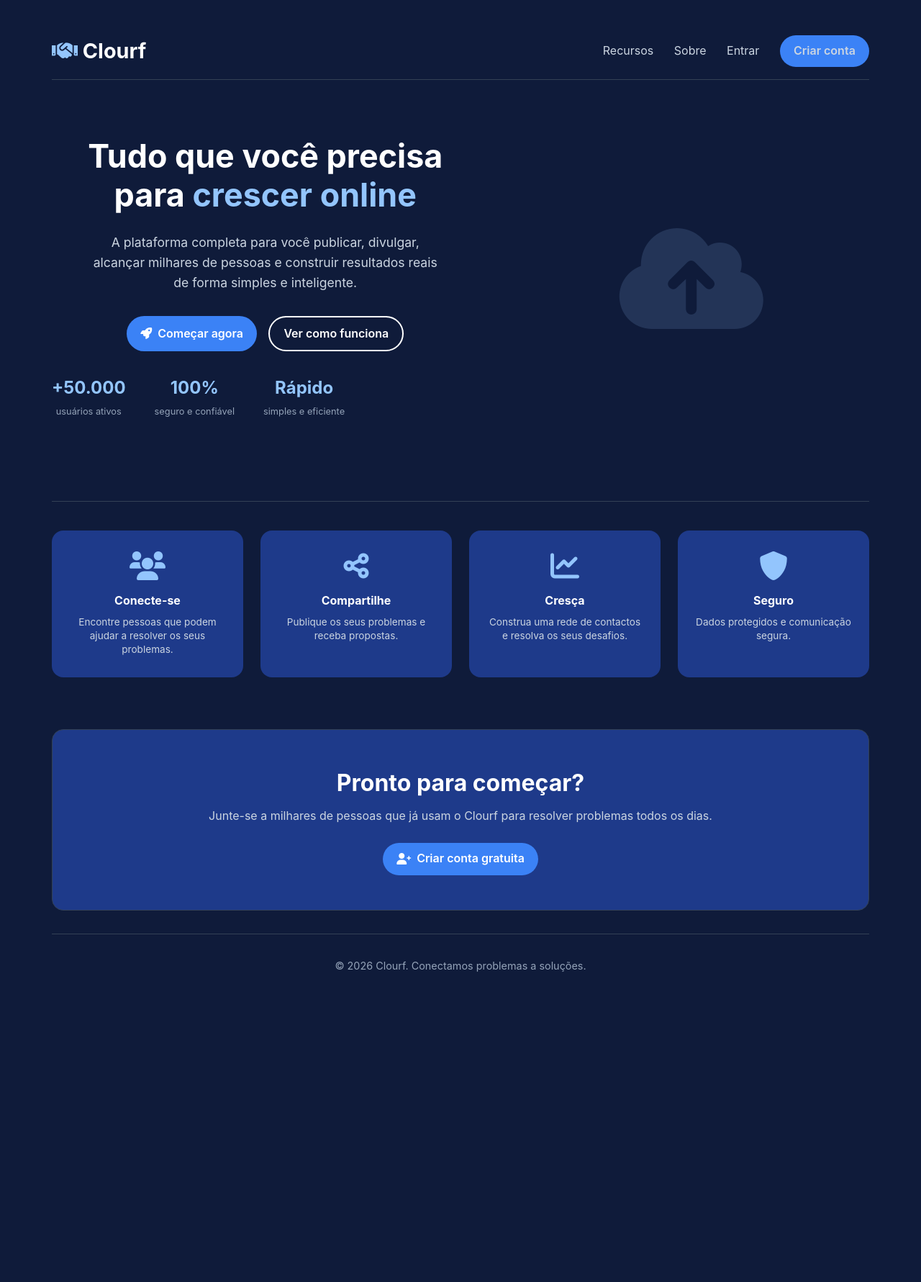
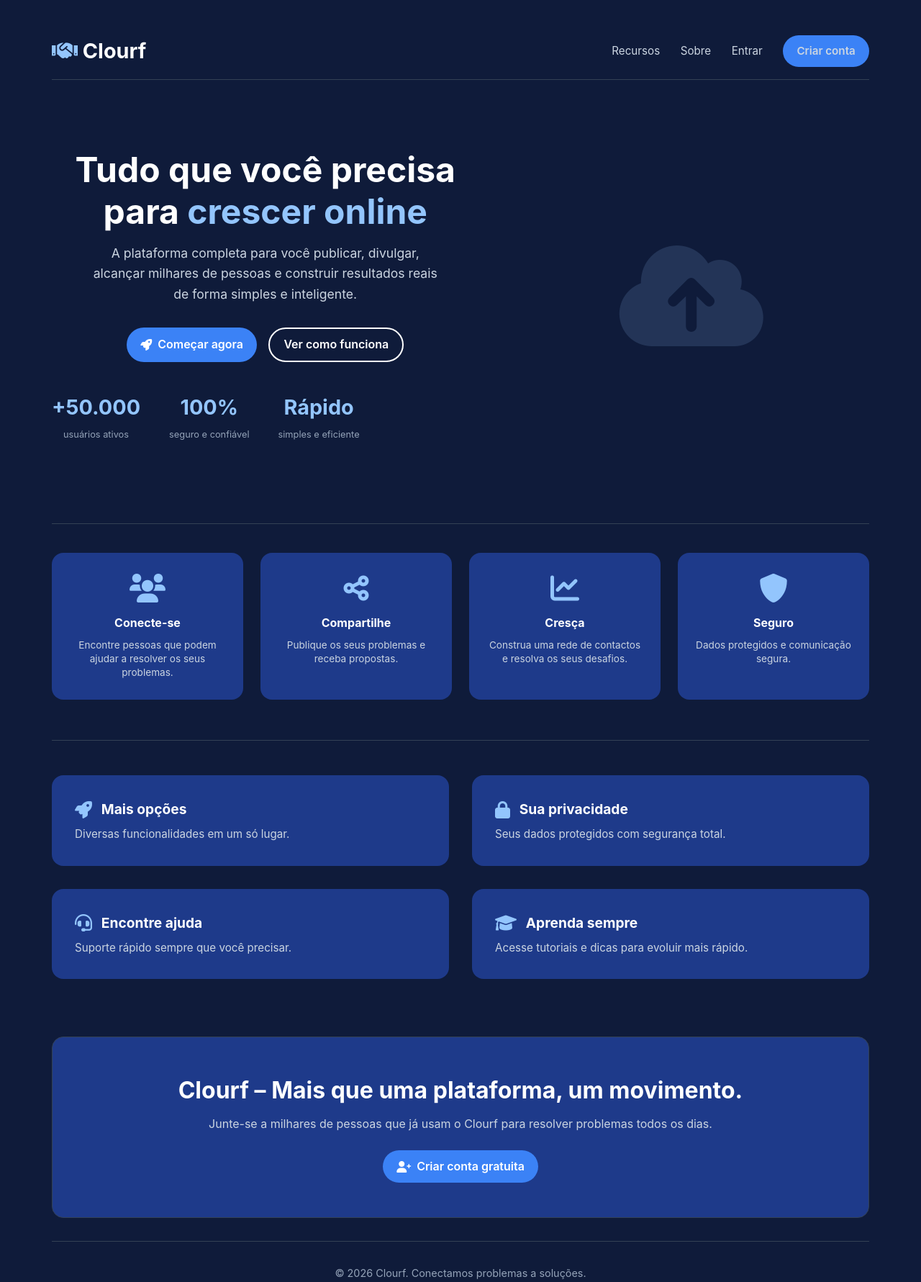
Before and after one commit to Desquek/Clourf-, a Flask app: template templates/landing.html in a window 1280 px wide. Shown: the top 1781 px of the page at 72% size. Before the commit the page ends 1350 px from the top, so only its background shows below. Run offline with Flask 2, Linux system fonts and the light colour scheme; the template is opened without the code that fills it, so the values that code supplies are empty.

Commit message:
Atualizar o landing.html

```diff
--- a/templates/landing.html
+++ b/templates/landing.html
@@ -8,7 +8,7 @@
     <link rel="stylesheet" href="{{ url_for('static', filename='css/style.css') }}">
     <style>
         /* ========================================
-           LANDING PAGE - ESTILO CLOURF
+           LANDING PAGE - DESIGN COMPLETO
         ======================================== */
         body {
             background: var(--fundo);
@@ -25,7 +25,7 @@
             padding: 2rem;
         }
 
-        /* Top Bar */
+        /* ===== TOP BAR ===== */
         .landing-top-bar {
             display: flex;
             justify-content: space-between;
@@ -50,6 +50,7 @@
             margin-left: 1.5rem;
             text-decoration: none;
             transition: var(--transition);
+            font-size: 0.95rem;
         }
 
         .landing-nav a:hover {
@@ -60,12 +61,12 @@
             margin-left: 1.5rem;
         }
 
-        /* Hero Section */
+        /* ===== HERO ===== */
         .hero {
             display: flex;
             align-items: center;
             justify-content: space-between;
-            padding: 1rem 0 3rem 0;
+            padding: 2rem 0 3rem 0;
             gap: 3rem;
         }
 
@@ -74,8 +75,8 @@
         }
 
         .hero-content h1 {
-            font-size: 2.8rem;
-            margin-bottom: 1.5rem;
+            font-size: 3rem;
+            margin-bottom: 1rem;
             line-height: 1.2;
         }
 
@@ -83,7 +84,7 @@
             color: var(--azul-muito-claro);
         }
 
-        .hero-content p {
+        .hero-content .subtitle {
             font-size: 1.1rem;
             color: var(--cinza-claro);
             margin-bottom: 2rem;
@@ -95,12 +96,12 @@
             display: flex;
             gap: 1rem;
             flex-wrap: wrap;
-            margin-bottom: 2rem;
         }
 
         .hero-stats {
             display: flex;
             gap: 2.5rem;
+            margin-top: 2.5rem;
         }
 
         .hero-stats div {
@@ -109,7 +110,7 @@
 
         .hero-stats span {
             display: block;
-            font-size: 1.5rem;
+            font-size: 1.8rem;
             font-weight: 700;
             color: var(--azul-muito-claro);
         }
@@ -130,7 +131,7 @@
             opacity: 0.15;
         }
 
-        /* Features Grid */
+        /* ===== FEATURES GRID ===== */
         .features-grid {
             display: grid;
             grid-template-columns: repeat(4, 1fr);
@@ -171,7 +172,47 @@
             line-height: 1.4;
         }
 
-        /* CTA */
+        /* ===== INFO SECTION ===== */
+        .info-section {
+            display: grid;
+            grid-template-columns: repeat(2, 1fr);
+            gap: 2rem;
+            padding: 3rem 0;
+            border-top: 1px solid var(--cinza-escuro);
+            margin-top: 1rem;
+        }
+
+        .info-block {
+            background: var(--azul-medio);
+            padding: 2rem;
+            border-radius: var(--radius);
+            transition: var(--transition);
+        }
+
+        .info-block:hover {
+            background: var(--azul-claro);
+        }
+
+        .info-block h3 {
+            font-size: 1.2rem;
+            margin-bottom: 0.5rem;
+            display: flex;
+            align-items: center;
+            gap: 0.8rem;
+        }
+
+        .info-block h3 i {
+            color: var(--azul-muito-claro);
+            font-size: 1.5rem;
+        }
+
+        .info-block p {
+            color: var(--cinza-claro);
+            font-size: 0.95rem;
+            line-height: 1.5;
+        }
+
+        /* ===== CTA ===== */
         .cta-section {
             background: var(--azul-medio);
             border-radius: var(--radius);
@@ -192,7 +233,7 @@
             font-size: 1rem;
         }
 
-        /* Footer */
+        /* ===== FOOTER ===== */
         .landing-footer {
             text-align: center;
             padding: 2rem 0;
@@ -209,6 +250,9 @@
             .features-grid {
                 grid-template-columns: repeat(2, 1fr);
             }
+            .info-section {
+                grid-template-columns: 1fr;
+            }
         }
 
         @media (max-width: 768px) {
@@ -218,7 +262,7 @@
                 padding: 1rem 0;
             }
 
-            .hero-content p {
+            .hero-content .subtitle {
                 max-width: 100%;
             }
 
@@ -244,6 +288,7 @@
 
             .landing-nav a {
                 margin: 0 0.5rem;
+                font-size: 0.85rem;
             }
 
             .landing-nav .btn-primary {
@@ -251,11 +296,15 @@
             }
 
             .hero-content h1 {
-                font-size: 2rem;
+                font-size: 2.2rem;
             }
 
             .cta-section h2 {
                 font-size: 1.5rem;
+            }
+
+            .info-block {
+                padding: 1.5rem;
             }
         }
 
@@ -269,7 +318,7 @@
             }
 
             .hero-content h1 {
-                font-size: 1.6rem;
+                font-size: 1.8rem;
             }
 
             .hero-stats {
@@ -278,6 +327,10 @@
 
             .hero-stats span {
                 font-size: 1.2rem;
+            }
+
+            .info-block h3 {
+                font-size: 1rem;
             }
         }
     </style>
@@ -301,7 +354,7 @@
         <section class="hero">
             <div class="hero-content">
                 <h1>Tudo que você precisa para <span class="destaque">crescer online</span></h1>
-                <p>A plataforma completa para você publicar, divulgar, alcançar milhares de pessoas e construir resultados reais de forma simples e inteligente.</p>
+                <p class="subtitle">A plataforma completa para você publicar, divulgar, alcançar milhares de pessoas e construir resultados reais de forma simples e inteligente.</p>
                 <div class="hero-buttons">
                     <a href="{{ url_for('auth.register') }}" class="btn-primary">
                         <i class="fas fa-rocket"></i> Começar agora
@@ -352,9 +405,29 @@
             </div>
         </section>
 
+        <!-- ===== INFO SECTION ===== -->
+        <section id="sobre" class="info-section">
+            <div class="info-block">
+                <h3><i class="fas fa-rocket"></i> Mais opções</h3>
+                <p>Diversas funcionalidades em um só lugar.</p>
+            </div>
+            <div class="info-block">
+                <h3><i class="fas fa-lock"></i> Sua privacidade</h3>
+                <p>Seus dados protegidos com segurança total.</p>
+            </div>
+            <div class="info-block">
+                <h3><i class="fas fa-headset"></i> Encontre ajuda</h3>
+                <p>Suporte rápido sempre que você precisar.</p>
+            </div>
+            <div class="info-block">
+                <h3><i class="fas fa-graduation-cap"></i> Aprenda sempre</h3>
+                <p>Acesse tutoriais e dicas para evoluir mais rápido.</p>
+            </div>
+        </section>
+
         <!-- ===== CTA ===== -->
         <section class="cta-section">
-            <h2>Pronto para começar?</h2>
+            <h2>Clourf – Mais que uma plataforma, um movimento.</h2>
             <p>Junte-se a milhares de pessoas que já usam o Clourf para resolver problemas todos os dias.</p>
             <a href="{{ url_for('auth.register') }}" class="btn-primary">
                 <i class="fas fa-user-plus"></i> Criar conta gratuita
```
